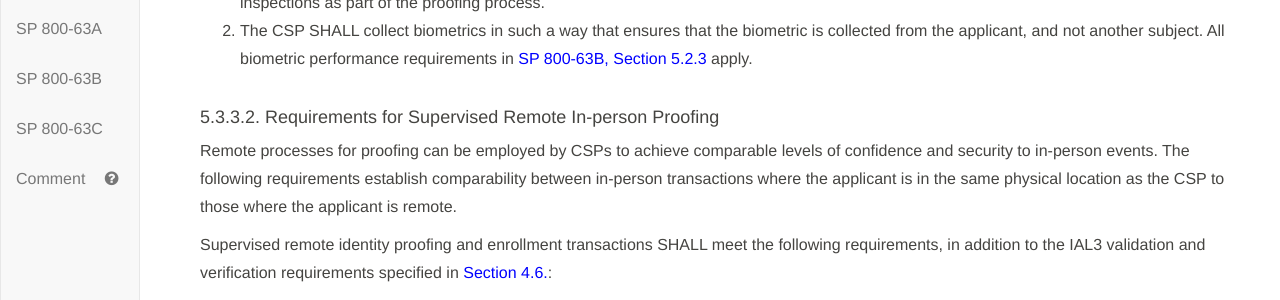
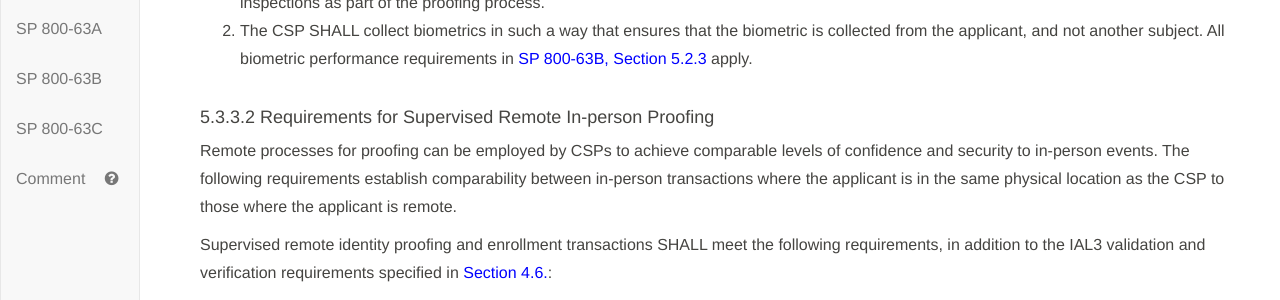
Before and after one commit to usnistgov/800-63-3, a Jekyll site: the page built from sp800-63a.md, in a window 1280 px wide and 900 px high, scrolled down 21192 px. Shown: the part 153-453 px from the top of the window. Built offline with Jekyll 4.4.1, drawn with Linux system fonts in a browser that asks for light colours; some of the changed text lies outside the part shown.

Commit message:
chomp chomp

```diff
--- a/sp800-63a/sec4_ial.md
+++ b/sp800-63a/sec4_ial.md
@@ -175,7 +175,7 @@
 
 #### <a name="4-4-1-7"></a>4.4.1.7 Biometric Collection
 
-The CSP MAY collect biometrics for the purposes of non-repudiation and re-proofing. See [Section 5.2.3. of SP 800-63B](sp800-63b.html#biometric_use) for more detail on biometric collection.
+The CSP MAY collect biometrics for the purposes of non-repudiation and re-proofing. See [Section 5.2.3 of SP 800-63B](sp800-63b.html#biometric_use) for more detail on biometric collection.
 
 #### 4.4.1.8 Security Controls
 
--- a/sp800-63a/sec5_proofing.md
+++ b/sp800-63a/sec5_proofing.md
@@ -135,7 +135,7 @@
 1. The CSP SHALL have the operator view the biometric source (e.g., fingers, face) for presence of non-natural materials and perform such inspections as part of the proofing process.
 2. The CSP SHALL collect biometrics in such a way that ensures that the biometric is collected from the applicant, and not another subject. All biometric performance requirements in [SP 800-63B, Section 5.2.3](sp800-63b.html#biometric_use) apply.
 
-#### <a name="supervised"></a> 5.3.3.2. Requirements for Supervised Remote In-person Proofing
+#### <a name="supervised"></a> 5.3.3.2 Requirements for Supervised Remote In-person Proofing
 
 Remote processes for proofing can be employed by CSPs to achieve comparable levels of confidence and security to in-person events. The following requirements establish comparability between in-person transactions where the applicant is in the same physical location as the CSP to those where the applicant is remote.
 
```
